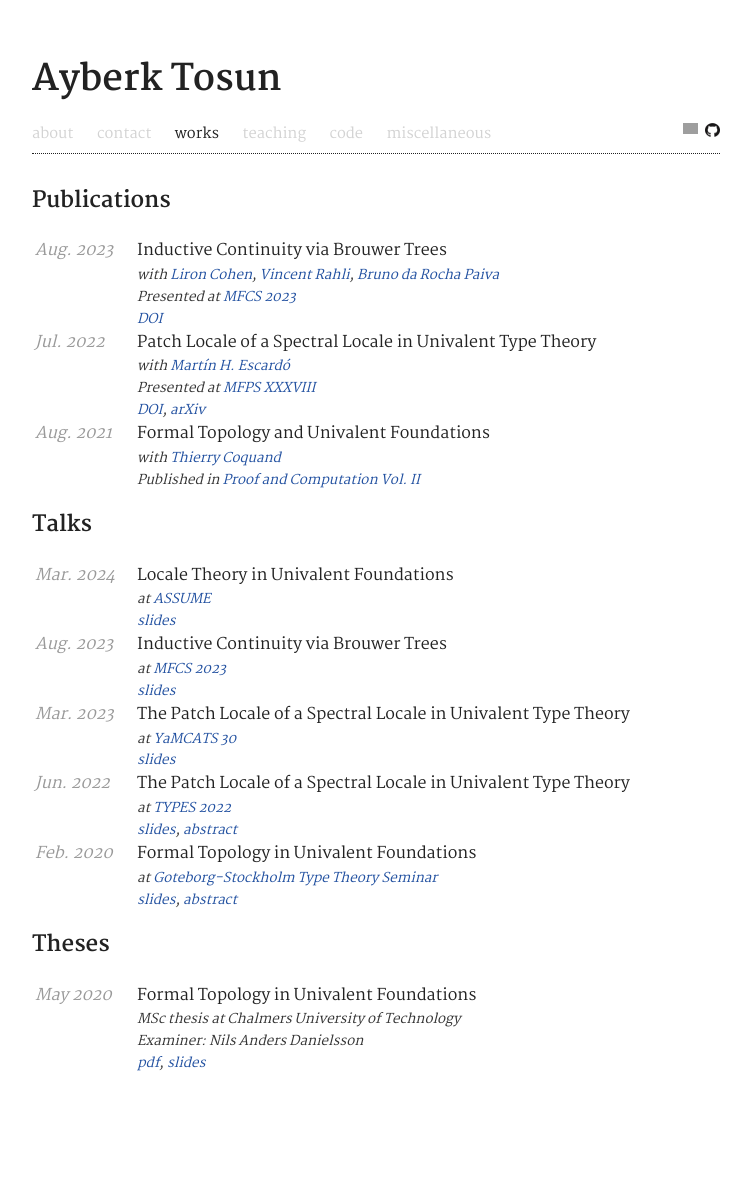
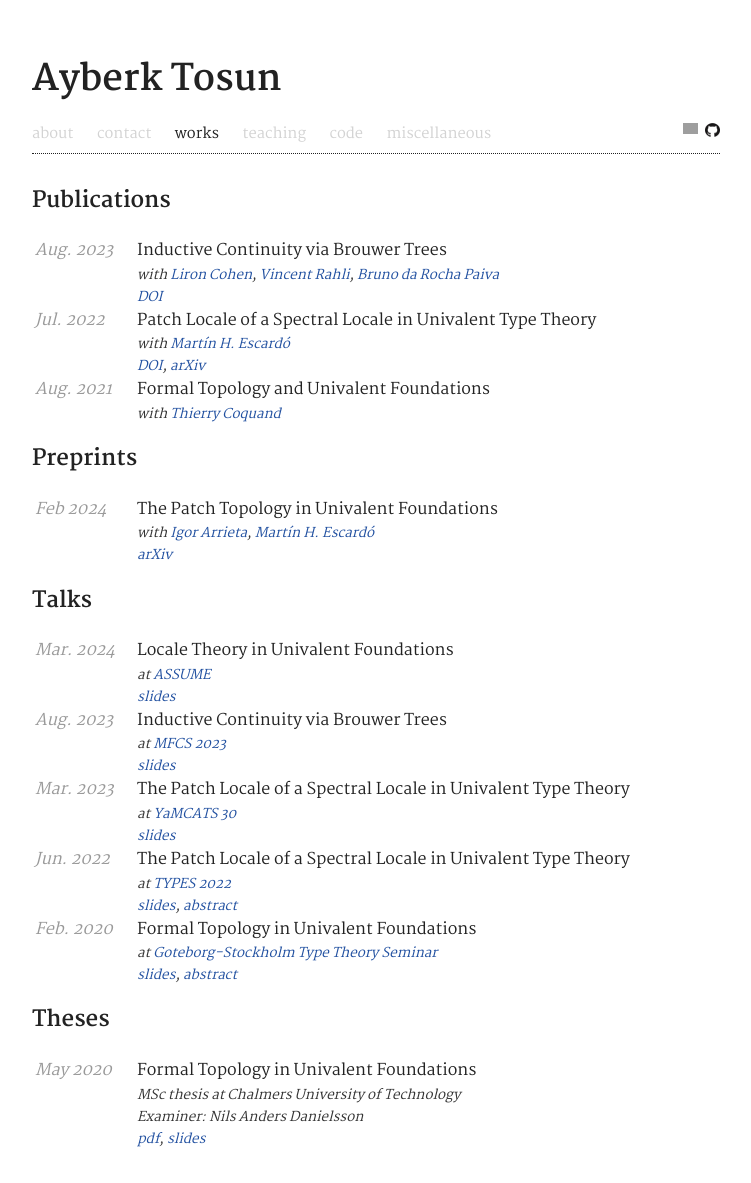
Before and after one commit to ayberkt/homepage, a Jekyll site: the page built from works.md, in a window 1280 px wide. Shown: the whole page, without its empty margins (264-1015 px from the left). Built offline with Jekyll 4.4.1, drawn with Linux system fonts in a browser that asks for light colours; comment, search, counter and statistics services are not loaded; before the commit the page ends 1107 px from its top, so only the background shows below that; grey boxes are pictures that could not be loaded.

Commit message:
Add separate section for preprints

```diff
--- /dev/null
+++ b/_data/preprints.yml
@@ -0,0 +1,7 @@
+- title: "The Patch Topology in Univalent Foundations"
+  date: Feb 2024
+  coauthors:
+    - { name: "Igor Arrieta", url: "https://sites.google.com/view/igorarrieta/" }
+    - { name: "Martín H. Escardó" , url: "https://www.cs.bham.ac.uk/~mhe" }
+  links:
+    - { name: "arXiv", url: "https://arxiv.org/abs/2402.03134" }
--- a/works.md
+++ b/works.md
@@ -7,6 +7,39 @@
 
 <table>
   {% for item in site.data.publications %}
+    <tr>
+        <td class="date">{{ item.date }}</td>
+        <td>{{ item.title }}</td>
+    </tr>
+    {% assign len = item.coauthors.size   %}
+    {% assign last_index = len | minus: 1 %}
+    {% if len > 0 %}
+    <tr>
+      <td></td>
+      <td class="extra">with {% for i in (0 .. len) %}<a href="{{ item.coauthors[i].url }}">{{ item.coauthors[i].name }}</a>{% if i < last_index %}, {% endif %}{% endfor %}</td>
+    </tr>
+    {% endif %}
+    {% assign len = item.links.size %}
+    {% assign last_index = len | minus: 1 %}
+    {% if len > 0 %}
+      <tr>
+        <td></td>
+        <td class="extra">{% for i in (0 .. len) %}<a href="{{ item.links[i].url }}">{{ item.links[i].name }}</a>{% if i < last_index %}, {% endif %}{% endfor %}</td>
+      </tr>
+    {% endif %}
+    {% for extra in item.extras %}
+      <tr>
+        <td></td>
+        <td class="extra">{{ extra }}</td>
+      </tr>
+    {% endfor %}
+  {% endfor %}
+</table>
+
+## Preprints
+
+<table>
+  {% for item in site.data.preprints %}
     <tr>
         <td class="date">{{ item.date }}</td>
         <td>{{ item.title }}</td>
```
